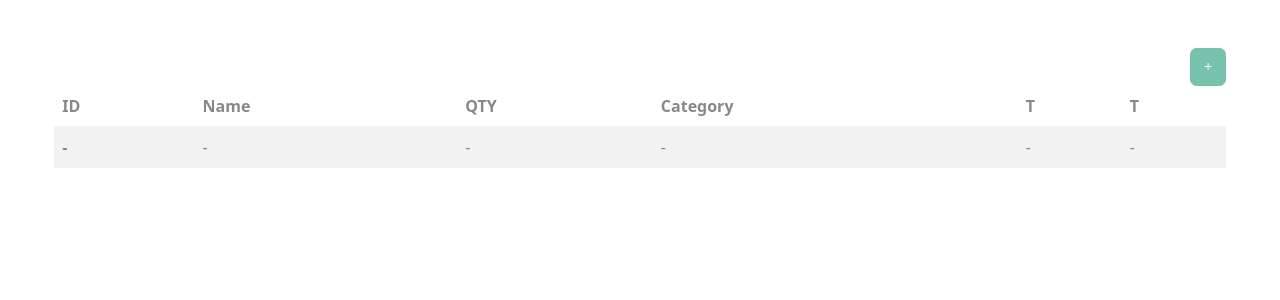
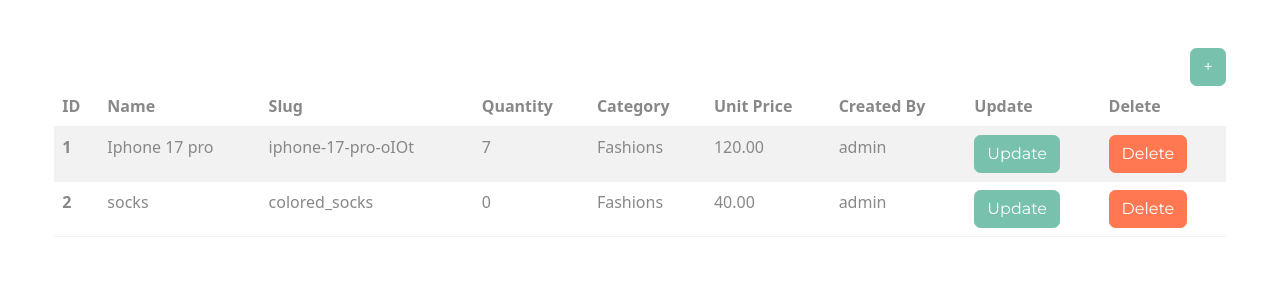
Before and after one commit to Karim-Moharm/inventory_management, a Django app: page /dashboard/ in a window 1280 px wide. Shown: the part 56-356 px from the top of the page. Run offline with Django 5.2, Linux system fonts and the light colour scheme; a user stored in the database is signed in; data comes from the database, SQL or seed files in the repository; both versions use the stored data as it was after the commit.

Commit message:
handle update and delete for the item

```diff
--- a/inventory/models.py
+++ b/inventory/models.py
@@ -22,8 +22,8 @@ class Category(TimeStampedModel):
 
     class Meta:
         ordering = ["name"]
-        # verbose_name = ("Category")
-        # verbose_name_plural = ("Categories")
+        verbose_name = "Category"
+        verbose_name_plural = "Categories"
         indexes = [models.Index(fields=["name", "is_active"])]
 
     def delete(self, *args, **kwargs):
@@ -68,8 +68,8 @@ class InventoryItem(TimeStampedModel):
 
     class Meta:
         ordering = ["-created_at"]
-        # verbose_name = ("Inventory Item")
-        # verbose_name_plural = ("Inventory Items")
+        verbose_name = "Inventory Item"
+        verbose_name_plural = "Inventory Items"
         indexes = [
             models.Index(fields=["sku"]),
             models.Index(fields=["is_active"]),
--- a/inventory/templates/base.html
+++ b/inventory/templates/base.html
@@ -5,6 +5,7 @@
   <meta charset="UTF-8">
   <meta name="viewport" content="width=device-width, initial-scale=1.0">
   <link href="https://bootswatch.com/5/minty/bootstrap.min.css" rel="stylesheet">
+  <i class="bi bi-x-octagon"></i>
   <title>Document</title>
 </head>
 
--- a/inventory/templates/inventory/dashboard.html
+++ b/inventory/templates/inventory/dashboard.html
@@ -3,20 +3,24 @@
 <div class="row">
   <div class="col-mid-10 col-11 mx-auto mt-5">
     <div class="d-flex justify-content-end">
-      <a href="#" class="btn btn-primary">+</a>
+      <a href="{% url 'item_create' %}" class="btn btn-primary">+</a>
     </div>
     <table class="table tabke-hover table-striped">
       <thead>
         <tr>
           <th scope="col">ID</th>
           <th scope="col">Name</th>
-          <th scope="col">QTY</th>
+          <th scope="col">Slug</th>
+          <th scope="col">Quantity</th>
           <th scope="col">Category</th>
-          <th scope="col">T</th>
-          <th scope="col">T</th>
+          <th scope="col">Unit Price</th>
+          <th scope="col">Created By</th>
+          <th scope="col">Update</th>
+          <th scope="col">Delete</th>
         </tr>
       </thead>
       <tbody>
+        {% if items|length == 0 %}
         <tr>
           <th scope="col">-</th>
           <td>-</td>
@@ -24,9 +28,93 @@
           <td>-</td>
           <td>-</td>
           <td>-</td>
+          <td>-</td>
+          <td>-</td>
+          <td>-</td>
+
         </tr>
+        {% else %}
+        {% for item in items %}
+        <tr>
+          <th scope="col">{{ item.id }}</th>
+          <td>{{ item.name }}</td>
+          <td>{{ item.slug }}</td>
+          <td>{{ item.quantity }}</td>
+          <td>{{ item.category }}</td>
+          <td>{{ item.unit_price }}</td>
+          <td>{{ item.created_by.username }}</td>
+          <td>
+            <a href="{% url 'update_item' item.sku %}" class="btn btn-primary">Update</a>
+          </td>
+
+          <!-- DELETE -->
+
+          <td>
+            <button class="btn btn-danger" data-bs-toggle="modal" data-bs-target="#deleteConfirmModal"
+              data-delete-url="{% url 'delete_item' item.sku %}" data-item-name="{{ item.name }}">
+              Delete
+            </button>
+          </td>
+
+        </tr>
+        {% endfor %}
+        {% endif %}
       </tbody>
     </table>
   </div>
 </div>
+
+
+<!-- Delete Confirmation Modal -->
+<div class="modal fade" id="deleteConfirmModal" tabindex="-1" aria-hidden="true">
+  <div class="modal-dialog modal-dialog-centered">
+    <div class="modal-content border-0 shadow">
+
+      <div class="modal-header bg-danger text-white">
+        <h5 class="modal-title">Confirm Delete</h5>
+        <button type="button" class="btn-close btn-close-white" data-bs-dismiss="modal"></button>
+      </div>
+
+      <div class="modal-body text-center py-4">
+        <p class="fs-5 mb-2">
+          Are you sure you want to delete
+        </p>
+        <p class="fw-bold text-danger fs-5" id="deleteItemName"></p>
+        <p class="text-muted mb-0">
+          This action cannot be undone.
+        </p>
+      </div>
+
+      <div class="modal-footer justify-content-center gap-2">
+        <button type="button" class="btn btn-outline-secondary px-4" data-bs-dismiss="modal">
+          Cancel
+        </button>
+
+        <form method="post" id="deleteForm">
+          {% csrf_token %}
+          <button type="submit" class="btn btn-danger px-4">
+            Yes, Delete
+          </button>
+        </form>
+      </div>
+
+    </div>
+  </div>
+</div>
+
+<script>
+  const deleteModal = document.getElementById('deleteConfirmModal');
+
+  deleteModal.addEventListener('show.bs.modal', function (event) {
+    const button = event.relatedTarget;
+
+    const deleteUrl = button.getAttribute('data-delete-url');
+    const itemName = button.getAttribute('data-item-name');
+
+    document.getElementById('deleteItemName').textContent = itemName;
+    document.getElementById('deleteForm').action = deleteUrl;
+  });
+</script>
+
+
 {% endblock %}
--- a/inventory/templates/inventory/login.html
+++ b/inventory/templates/inventory/login.html
@@ -4,6 +4,7 @@
 <div class="row">
   <div class="col-11 col-md-4 mx-auto mt-5">
     <h1>Log In</h1>
+    karim:Pass@123
     <form method="post">
       {% csrf_token %}
       {{ form|crispy }}
--- a/inventory/templates/inventory/logout.html
+++ b/inventory/templates/inventory/logout.html
@@ -10,6 +10,6 @@
 <script>
   setTimeout(() => {
     window.location.href = "{% url 'index' %}";
-  }, 3000)
+  }, 2000)
 </script>
 {% endblock %}
--- a/inventory/urls.py
+++ b/inventory/urls.py
@@ -1,5 +1,13 @@
 from django.urls import path
-from .views import Dashboard, SignUpView, Index, TemplateView
+from .views import (
+    Dashboard,
+    SignUpView,
+    Index,
+    TemplateView,
+    ItemCreate,
+    ItemUpdate,
+    ItemDelete,
+)
 from django.contrib.auth import views as auth_views
 
 urlpatterns = [
@@ -21,4 +29,7 @@ urlpatterns = [
         name="logged_out",
     ),
     path("dashboard/", Dashboard.as_view(), name="dashboard"),
+    path("create/", ItemCreate.as_view(), name="item_create"),
+    path("update/<str:sku>", ItemUpdate.as_view(), name="update_item"),
+    path("delete/<str:sku>", ItemDelete.as_view(), name="delete_item"),
 ]
--- a/inventory/views.py
+++ b/inventory/views.py
@@ -1,17 +1,20 @@
-from django.shortcuts import render
-from django.views.generic import TemplateView, View
-from .forms import UserRegistrationForm
+from django.shortcuts import render, redirect
+from django.urls import reverse_lazy
+from django.views.generic import TemplateView, View, CreateView, UpdateView, DeleteView
+from .forms import UserRegistrationForm, ItemForm
 from django.contrib.auth import authenticate, login
-from django.shortcuts import redirect
+from .models import InventoryItem, Category
+from django.contrib.auth.mixins import LoginRequiredMixin, UserPassesTestMixin
 
 
 class Index(TemplateView):
     template_name = "inventory/index.html"
 
 
-class Dashboard(View):
+class Dashboard(LoginRequiredMixin, View):
     def get(self, request):
-        return render(request, "inventory/dashboard.html")
+        items = InventoryItem.objects.filter(created_by=request.user.id).order_by("pk")
+        return render(request, "inventory/dashboard.html", {"items": items})
 
 
 class SignUpView(View):
@@ -31,3 +34,37 @@ class SignUpView(View):
             if login:
                 return redirect("dashboard")
         return render(request, "inventory/signup.html", {"form": form})
+
+
+class ItemCreate(LoginRequiredMixin, CreateView):
+    model = InventoryItem
+    form_class = ItemForm
+    template_name = "inventory/items_form.html"
+    success_url = reverse_lazy("dashboard")
+
+    def get_context_data(self, **kwargs):
+        context = super().get_context_data(**kwargs)
+        context["help_text"] = "all fields marked * are required"
+        return context
+
+    def form_valid(self, form):
+        """set created_by to the loggedin user"""
+        form.instance.created_by = self.request.user
+        form.instance.updated_by = self.request.user
+        return super().form_valid(form)
+
+
+class ItemUpdate(LoginRequiredMixin, UpdateView):
+    model = InventoryItem
+    form_class = ItemForm
+    success_url = reverse_lazy("dashboard")
+    template_name = "inventory/items_form.html"
+    slug_field = "sku"
+    slug_url_kwarg = "sku"
+
+
+class ItemDelete(LoginRequiredMixin, DeleteView):
+    model = InventoryItem
+    success_url = reverse_lazy("dashboard")
+    slug_field = "sku"
+    slug_url_kwarg = "sku"
```
Also changed, not shown: inventory/admin.py (+10 -1 lines), inventory/forms.py (+13 -0 lines), inventory/templates/inventory/index.html (+10 -1 lines), inventory/templates/inventory/items_form.html (added, +46 -0 lines), db.sqlite3, inventory/migrations/0002_alter_category_options_alter_inventoryitem_options.py (added).
